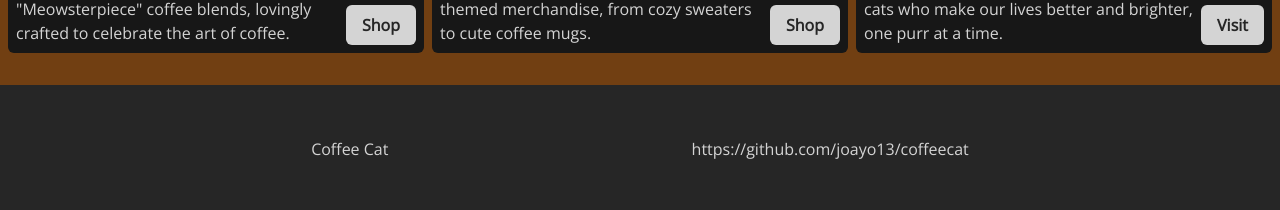
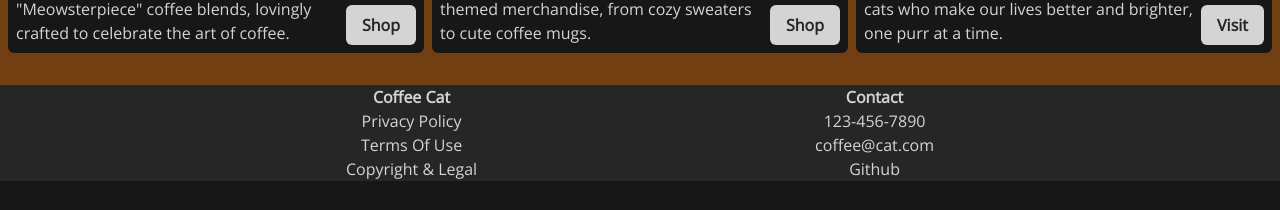
Before and after one commit to joayo13/coffeecat, a React (Create React App) app: page / in a window 1280 px wide. Shown: the part 1739-1949 px from the top of the page. After the commit the page ends 1920 px from the top, so only its background shows below. Built offline with nearby package versions, Linux system fonts and the light colour scheme.

Commit message:
added more footer info :)

```diff
--- a/src/App.js
+++ b/src/App.js
@@ -65,9 +65,19 @@ function App() {
       <Route path="/checkout" element={<Checkout setCartUpdated={setCartUpdated} cartUpdated={cartUpdated}/>}/>
       <Route path="*" element={<NotFound/>}/>
     </Routes>
-    <footer className="flex relative items-center justify-evenly md:h-32 h-16 px-2 bg-neutral-800 text-neutral-300">
-      <p>Coffee Cat</p>
-      <p>https://github.com/joayo13/coffeecat</p>
+    <footer className="flex relative items-center justify-evenly px-2 bg-neutral-800 text-neutral-300">
+      <ul className="flex flex-col items-center">
+      <strong>Coffee Cat</strong>
+      <Link to='/privacy'>Privacy Policy</Link>
+      <Link to='/tou'>Terms Of Use</Link>
+      <Link to='/copyright'>Copyright & Legal</Link>
+      </ul>
+      <ul className="flex flex-col items-center">
+      <strong>Contact</strong>
+      <p>123-456-7890</p>
+      <p>coffee@cat.com</p>
+      <Link to='https://github.com/joayo13'>Github</Link>
+      </ul>
     </footer>
     </div>
   );
```
